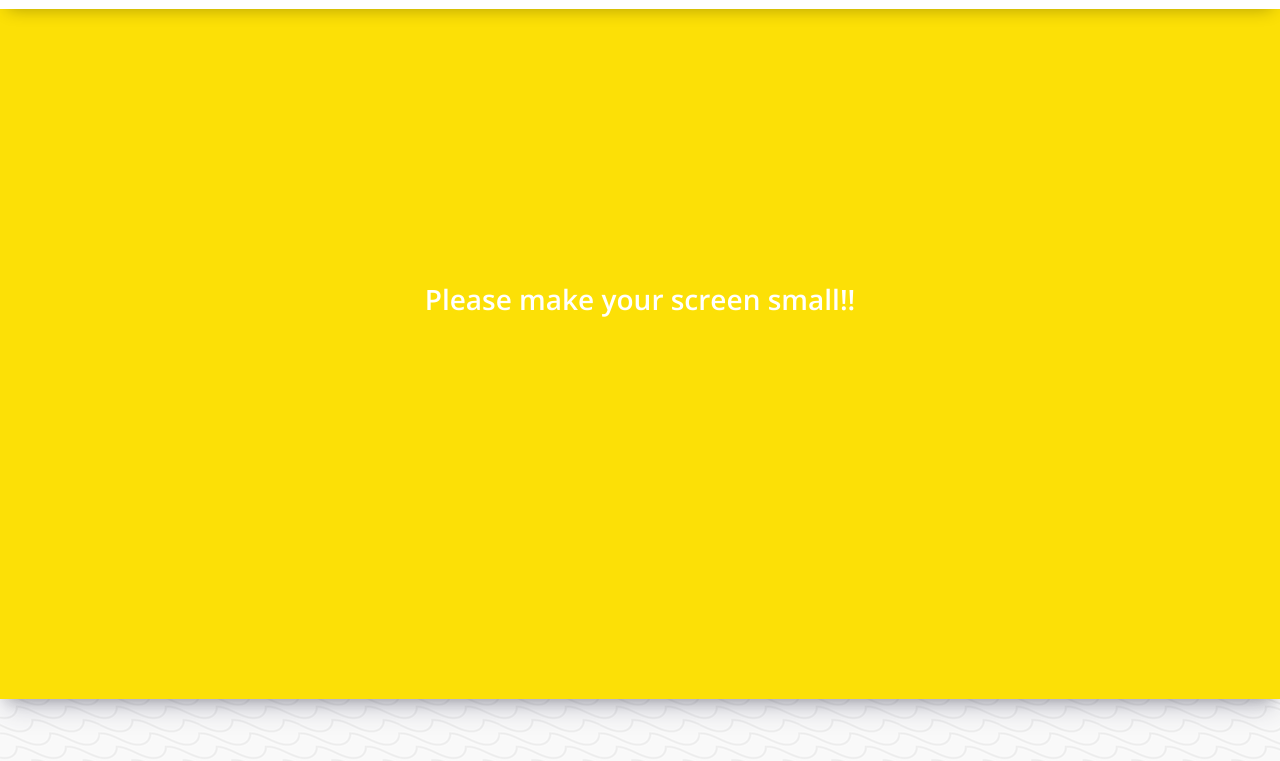
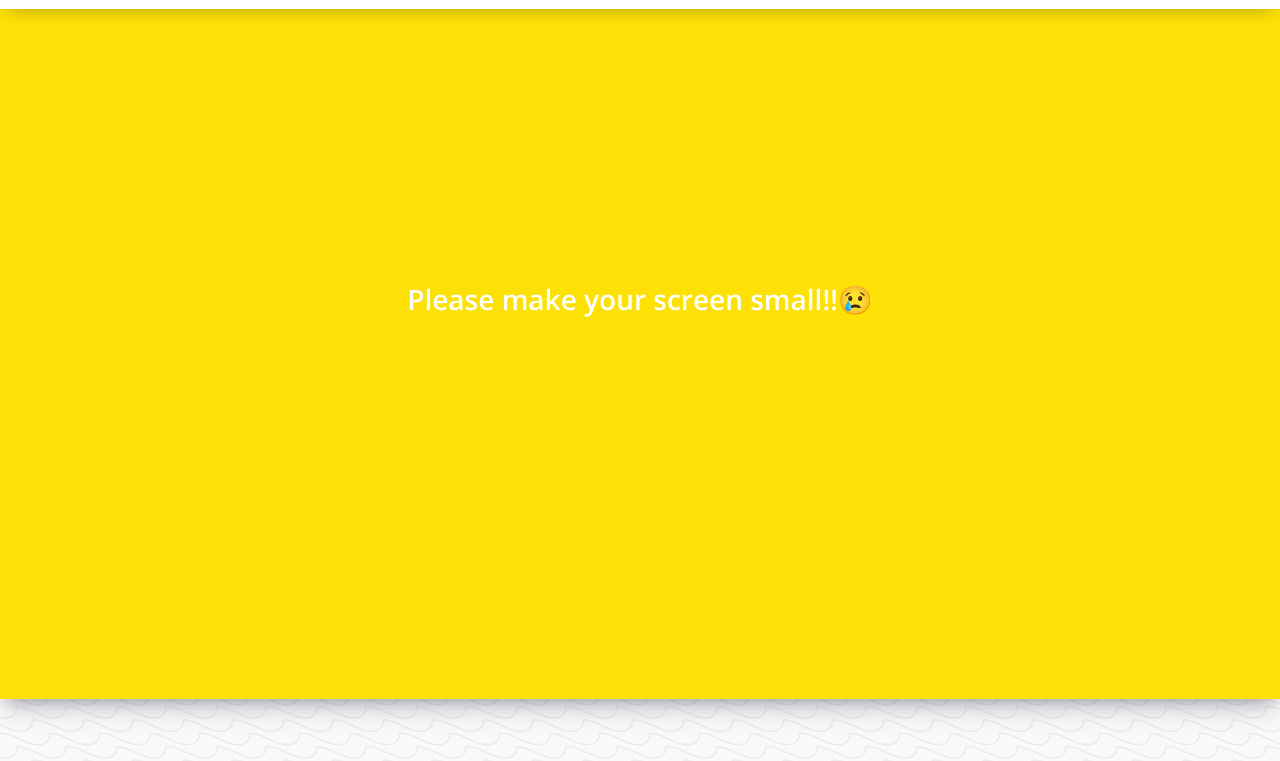
Before and after one commit to auddnjs2008/kakao-clone-v2, a plain HTML site: page chat.html in a window 1280 px wide. Shown: the part 101-862 px from the top of the page. Drawn offline with nearby package versions, Linux system fonts and the light colour scheme.

Commit message:
emotion plus

```diff
--- a/chat.html
+++ b/chat.html
@@ -112,7 +112,7 @@
       </div>
     </div>
     <div class="bigScreen">
-      <span class="bigScreen__text">Please make your screen small!!</span>
+      <span class="bigScreen__text">Please make your screen small!!😢</span>
     </div>
   </body>
 </html>
```
Also changed, not shown: find.html (+1 -1 lines), friends.html (+1 -1 lines), index.html (+1 -1 lines), more.html (+1 -1 lines), settings.html (+1 -1 lines).
